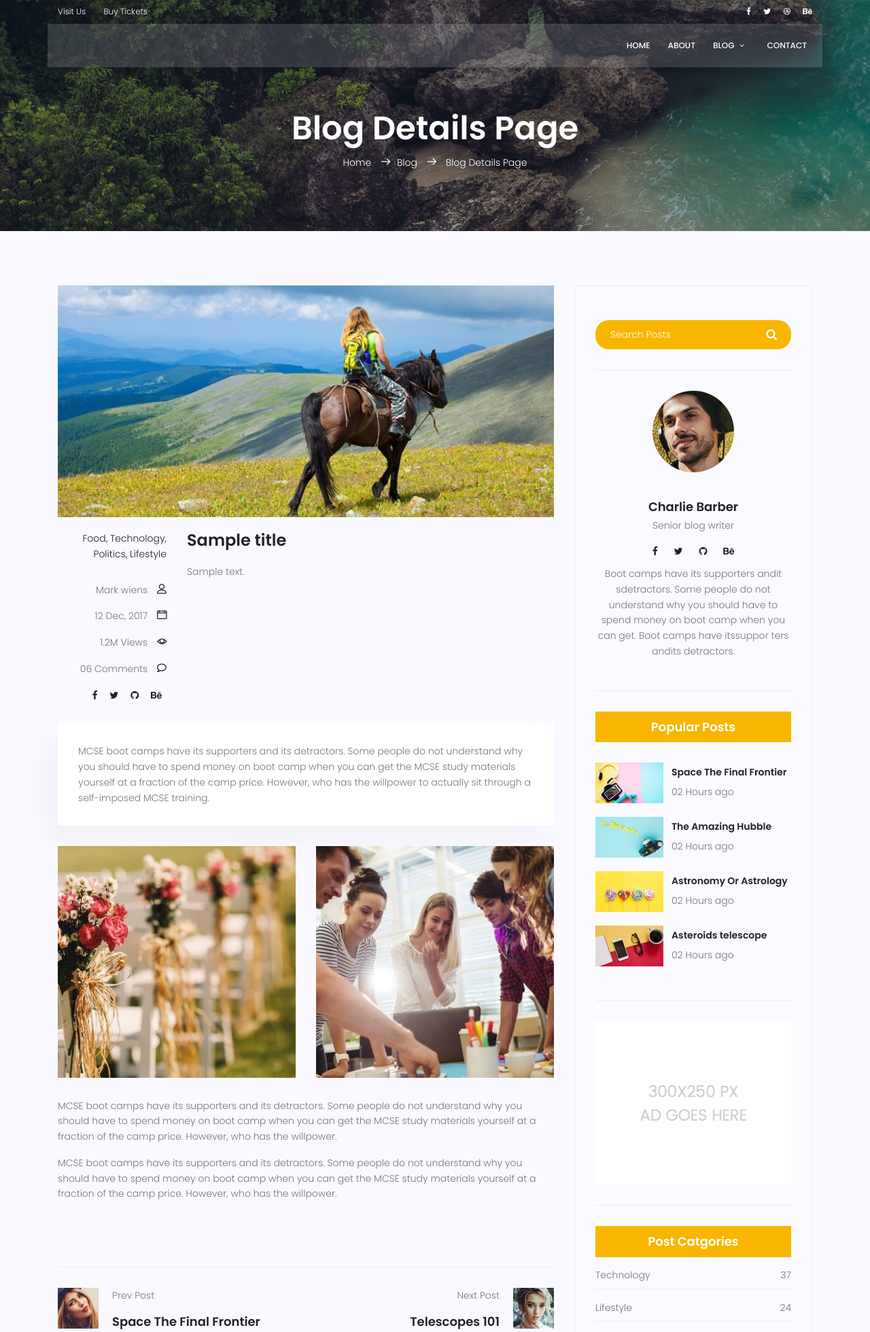
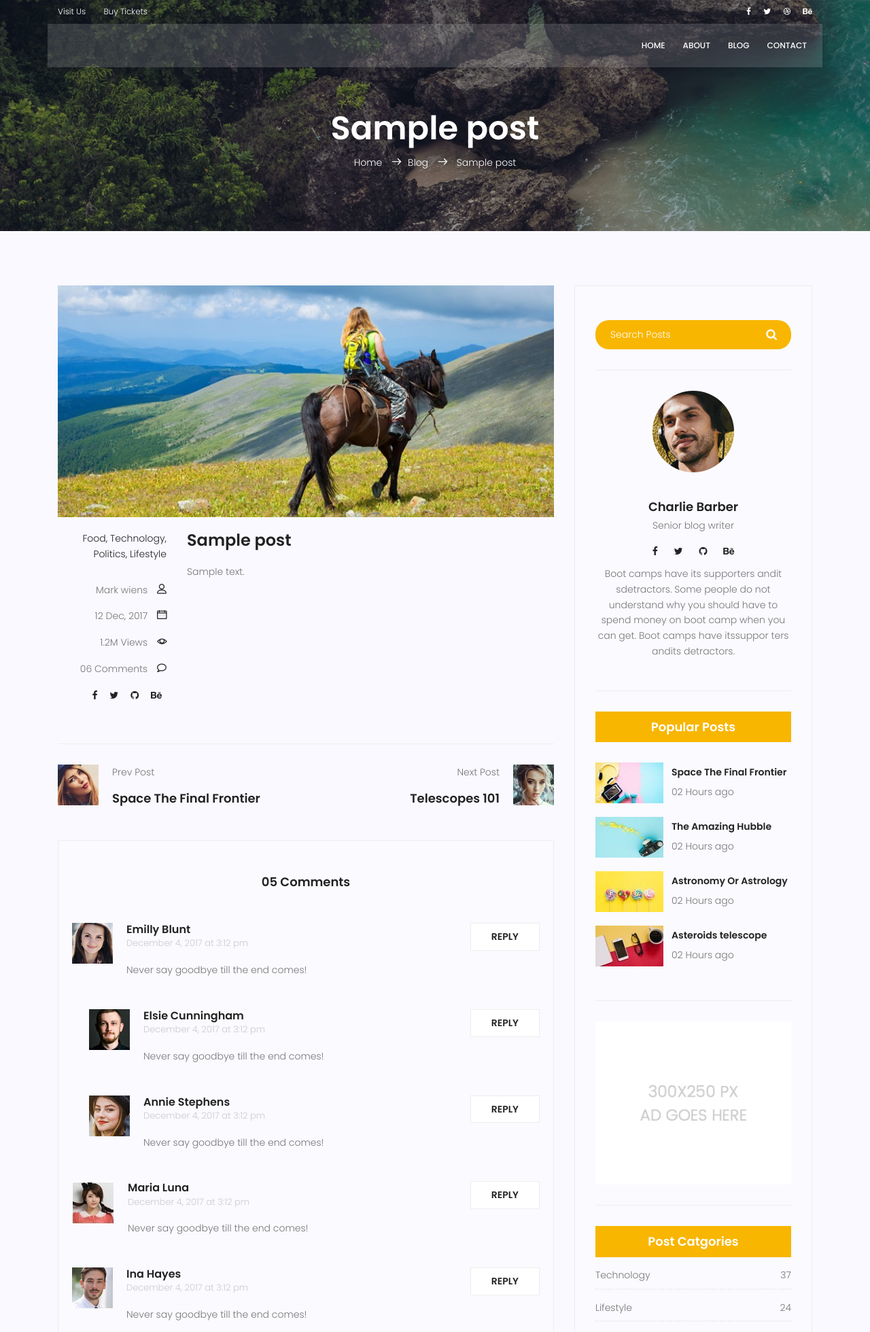
Before and after one commit to Zeinab-Safinia/MyBlog, a Django app: template templates/blog/blog-single.html in a window 1280 px wide. Shown: the top 1960 px of the page at 68% size. Run offline with Django 3.2, Linux system fonts and the light colour scheme; tables that the repository leaves empty hold one stand-in row (values such as "Sample post"); the template is opened without the code that fills it: values that come from a table or form of the project are taken from there, most other values are stand-ins (such as "Sample title", 1, 10 or a date in 2020); some libraries are stand-ins or nearby versions.

Commit message:
handling pid for posts

```diff
--- a/blog/urls.py
+++ b/blog/urls.py
@@ -8,6 +8,6 @@ app_name = 'blog'
 urlpatterns = [
     #path ('url address' , 'view')
     path('', blog_view, name='index'),
-    path('single', blog_single, name='single'),
-    path('single/post-<int:pid>', post_view, name='post_view'),
+    path('<int:pid>', blog_single, name='single'),
+
 ]
--- a/templates/base.html
+++ b/templates/base.html
@@ -70,13 +70,10 @@
             <ul class="nav-menu">
               <li><a href="{% url 'website:index' %}">Home</a></li>
               <li><a href="{% url 'website:about' %}">About</a></li>
-              <li class="menu-has-children">
-                <a href="">Blog</a>
-                <ul>
-                  <li><a href="{% url 'blog:index' %}">Blog Home</a></li>
-                  <li><a href="{% url 'blog:single' %}">Blog Single</a></li>
-                </ul>
-              </li>
+              <li><a href="{% url 'blog:index' %}">Blog</a></li>
+
+
+
 
               <li><a href="{% url 'website:contact' %}">Contact</a></li>
             </ul>
--- a/templates/blog/blog-single.html
+++ b/templates/blog/blog-single.html
@@ -5,13 +5,13 @@
   <div class="container">
     <div class="row d-flex align-items-center justify-content-center">
       <div class="about-content col-lg-12">
-        <h1 class="text-white">Blog Details Page</h1>
+        <h1 class="text-white">{{post.title}}</h1>
         <p class="text-white link-nav">
-          <a href="index.html">Home </a>
+          <a href="{% url 'website:index' %}">Home </a>
           <span class="lnr lnr-arrow-right"></span
-          ><a href="blog-home.html">Blog </a>
+          ><a href="{% url 'blog:index' %}">Blog </a>
           <span class="lnr lnr-arrow-right"></span>
-          <a href="blog-single.html"> Blog Details Page</a>
+          {{post.title}}
         </p>
       </div>
     </div>
@@ -72,50 +72,9 @@
             </div>
           </div>
           <div class="col-lg-9 col-md-9">
-            <h3 class="mt-20 mb-20">{{title}}</h3>
+            <h3 class="mt-20 mb-20">{{post.title}}</h3>
 
-            <p>{{content}}</p>
-          </div>
-          <div class="col-lg-12">
-            <div class="quotes">
-              MCSE boot camps have its supporters and its detractors. Some
-              people do not understand why you should have to spend money on
-              boot camp when you can get the MCSE study materials yourself at a
-              fraction of the camp price. However, who has the willpower to
-              actually sit through a self-imposed MCSE training.
-            </div>
-            <div class="row mt-30 mb-30">
-              <div class="col-6">
-                <img
-                  class="img-fluid"
-                  src="{% static 'img/blog/post-img1.jpg' %}"
-                  alt=""
-                />
-              </div>
-              <div class="col-6">
-                <img
-                  class="img-fluid"
-                  src="{% static 'img/blog/post-img2.jpg' %}"
-                  alt=""
-                />
-              </div>
-              <div class="col-lg-12 mt-30">
-                <p>
-                  MCSE boot camps have its supporters and its detractors. Some
-                  people do not understand why you should have to spend money on
-                  boot camp when you can get the MCSE study materials yourself
-                  at a fraction of the camp price. However, who has the
-                  willpower.
-                </p>
-                <p>
-                  MCSE boot camps have its supporters and its detractors. Some
-                  people do not understand why you should have to spend money on
-                  boot camp when you can get the MCSE study materials yourself
-                  at a fraction of the camp price. However, who has the
-                  willpower.
-                </p>
-              </div>
-            </div>
+            <p>{{post.content}}</p>
           </div>
         </div>
         <div class="navigation-area">
```
Also changed, not shown: blog/views.py (+4 -8 lines), templates/blog/blog-home.html (+8 -14 lines).
